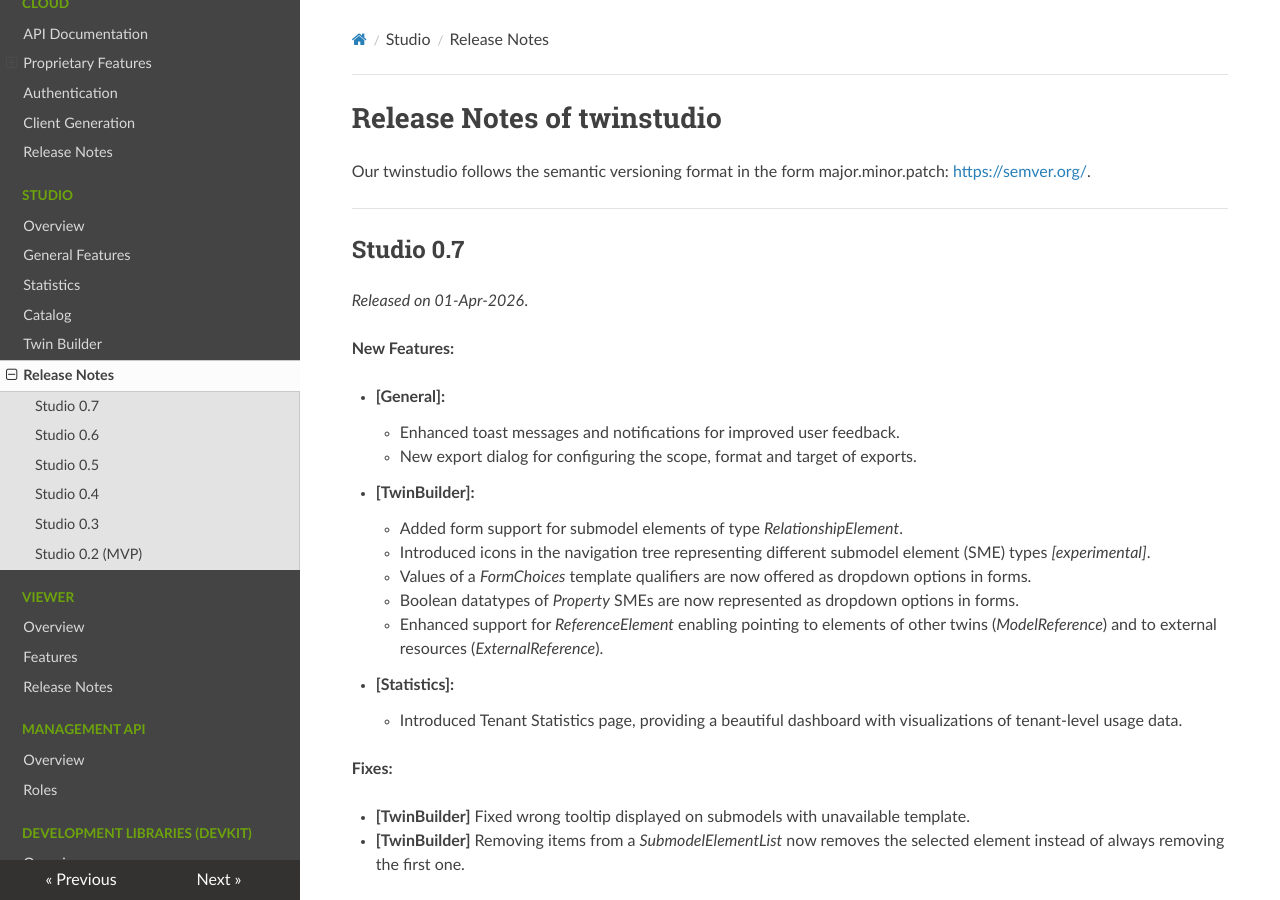
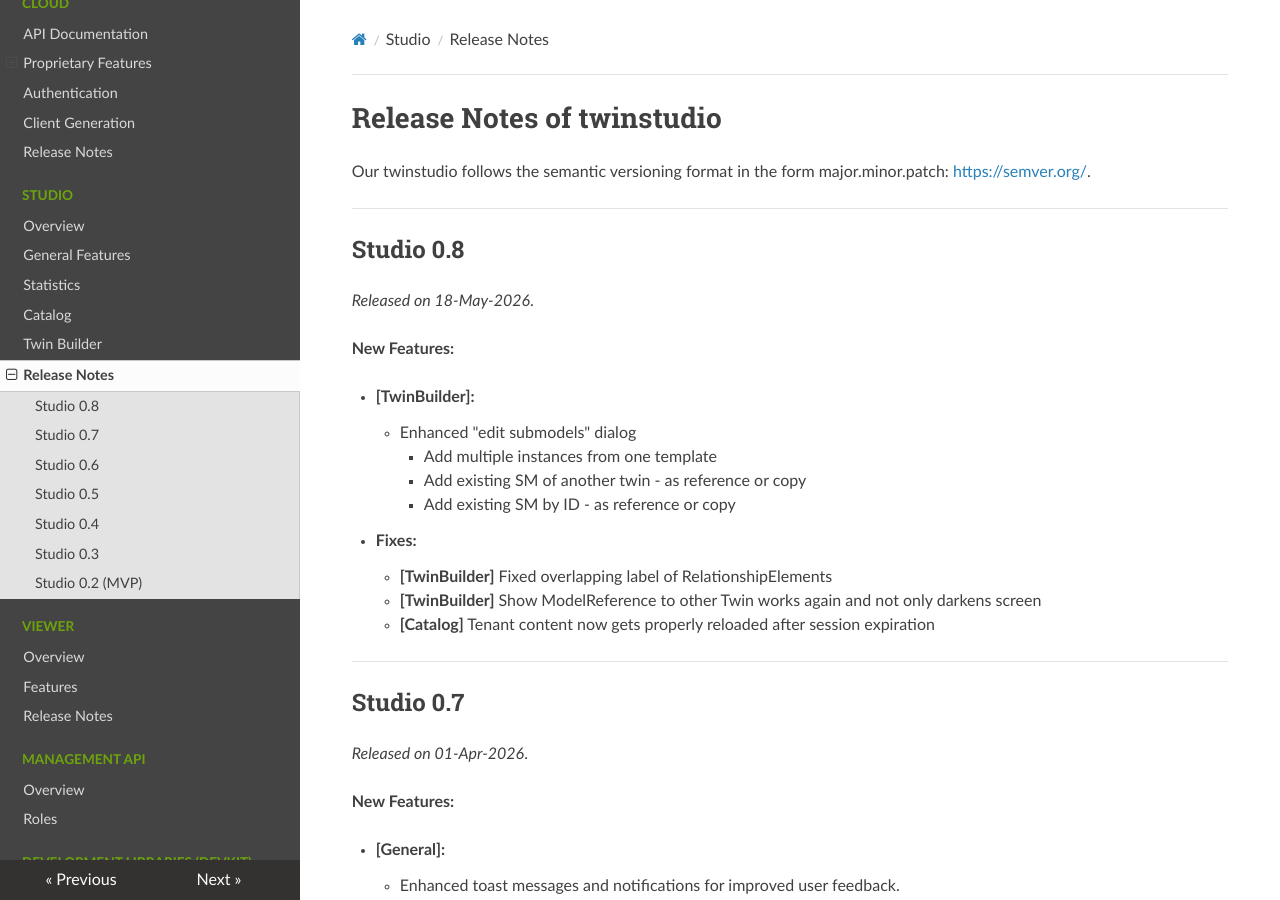
Before and after one commit to twinsphere/twinsphere.github.io, an MkDocs documentation site: the page built from docs/studio-release-notes.md, in a window 1280 px wide and 900 px high. Built offline with MkDocs 1.6.1, drawn with Linux system fonts in a browser that asks for light colours; nearby versions of some CDN libraries.

Commit message:
feat(studio): release notes for 0.8

```diff
--- a/docs/studio-release-notes.md
+++ b/docs/studio-release-notes.md
@@ -2,6 +2,27 @@
 
 Our twinstudio follows the semantic versioning format in the form major.minor.patch:
 [https://semver.org/](https://semver.org/).
+
+---
+
+## Studio 0.8
+
+*Released on 18-May-2026*.
+
+**New Features:**
+
+- **[TwinBuilder]:**
+
+    - Enhanced "edit submodels" dialog
+        - Add multiple instances from one template
+        - Add existing SM of another twin - as reference or copy
+        - Add existing SM by ID - as reference or copy
+
+- **Fixes:**
+
+    - **[TwinBuilder]** Fixed overlapping label of RelationshipElements
+    - **[TwinBuilder]** Show ModelReference to other Twin works again and not only darkens screen
+    - **[Catalog]** Tenant content now gets properly reloaded after session expiration
 
 ---
 
```
